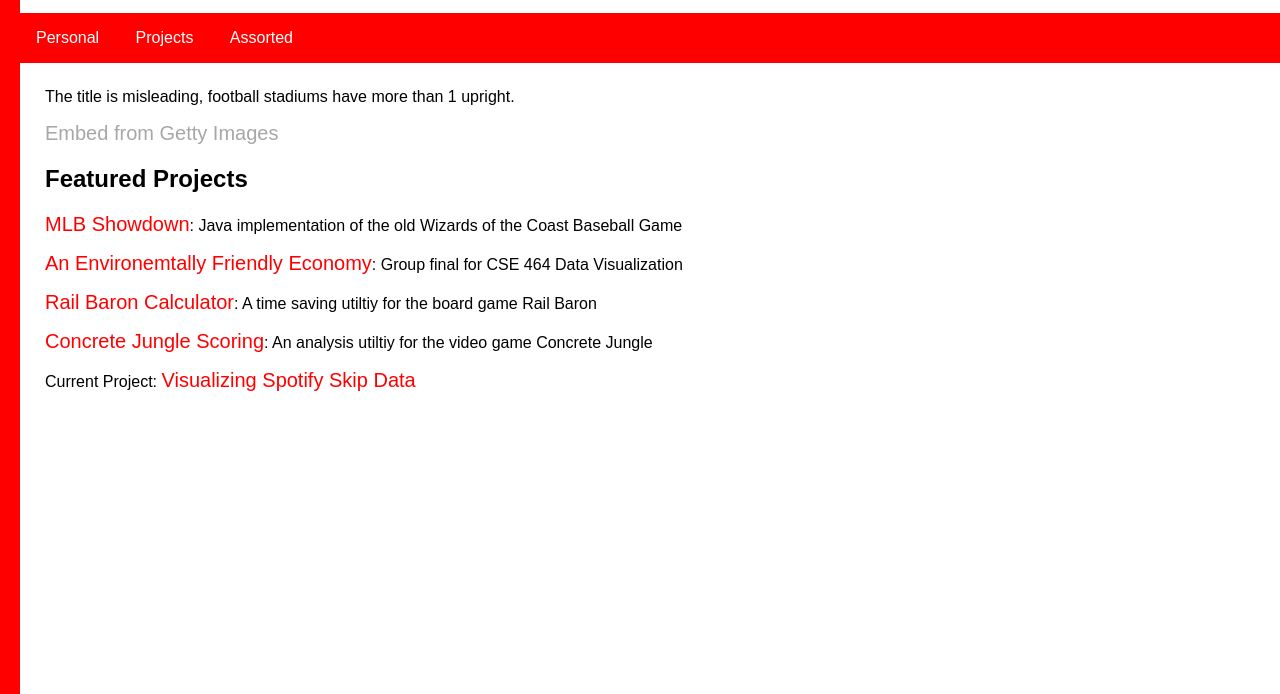
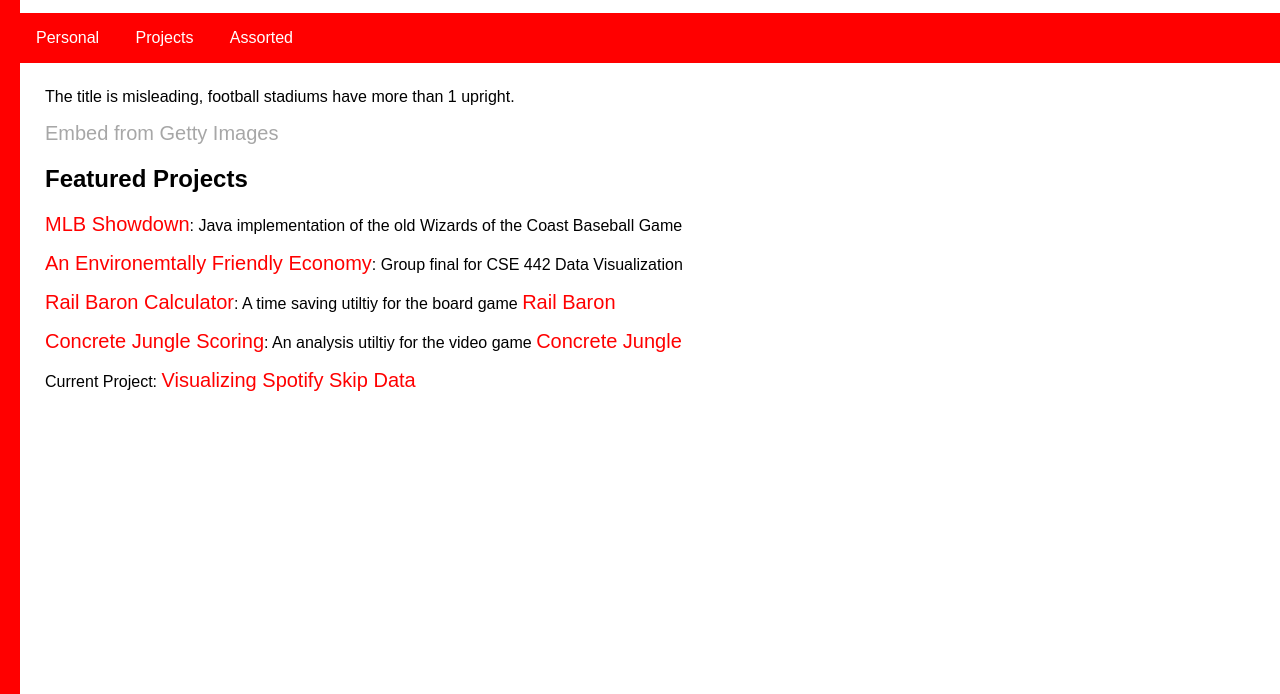
Before and after one commit to mattb555/mattb555.github.io, a plain HTML site: page index.html in a window 1280 px wide. Shown: the part 106-800 px from the top of the page. Drawn offline with Linux system fonts and the light colour scheme; a script that the page names is missing.

Commit message:
Added some links to project directory and added ProjectEuler badge to aboutme

```diff
--- a/index.html
+++ b/index.html
@@ -18,9 +18,9 @@
 			<div id="NotFootballStadium"></div>
 			<h2 id="FeaturedProjects">Featured Projects</h2>
 			<p id="ShowdownFeat"><a href="mlb showdown.html">MLB Showdown</a>: Java implementation of the old Wizards of the Coast Baseball Game</p>
-			<p id="VizFeat"><a href="https://cse442-17s.github.io/An-Environmentally-Friendly-Economy/final/">An Environemtally Friendly Economy</a>: Group final for CSE 464 Data Visualization</p>
-			<p id="RailFeat"><a href="railbaron.html">Rail Baron Calculator</a>: A time saving utiltiy for the board game Rail Baron</p>
-			<p id="CJFeat"><a href="jungle.html">Concrete Jungle Scoring</a>: An analysis utiltiy for the video game Concrete Jungle</p>
+			<p id="VizFeat"><a href="https://cse442-17s.github.io/An-Environmentally-Friendly-Economy/final/">An Environemtally Friendly Economy</a>: Group final for CSE 442 Data Visualization</p>
+			<p id="RailFeat"><a href="railbaron.html">Rail Baron Calculator</a>: A time saving utiltiy for the board game <a href="https://boardgamegeek.com/boardgame/420/rail-baron">Rail Baron</a></p>
+			<p id="CJFeat"><a href="jungle.html">Concrete Jungle Scoring</a>: An analysis utiltiy for the video game <a href="http://store.steampowered.com/app/400160/Concrete_Jungle/">Concrete Jungle</a></p>
 			<p id="InTheWorks">Current Project: <a href="test.html">Visualizing Spotify Skip Data</a></p>
 		</div>
 	</body>
```
Also changed, not shown: aboutme.html (+1 -0 lines).
